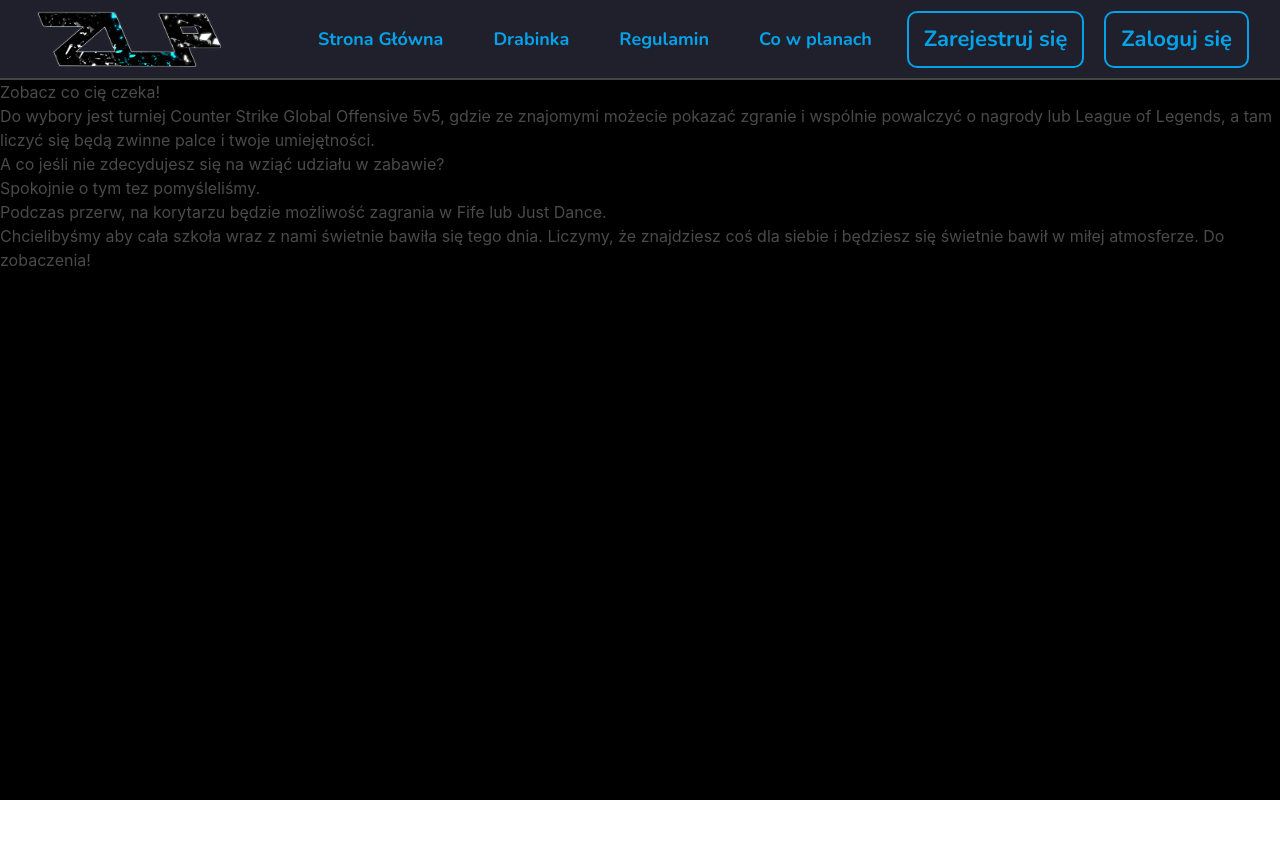
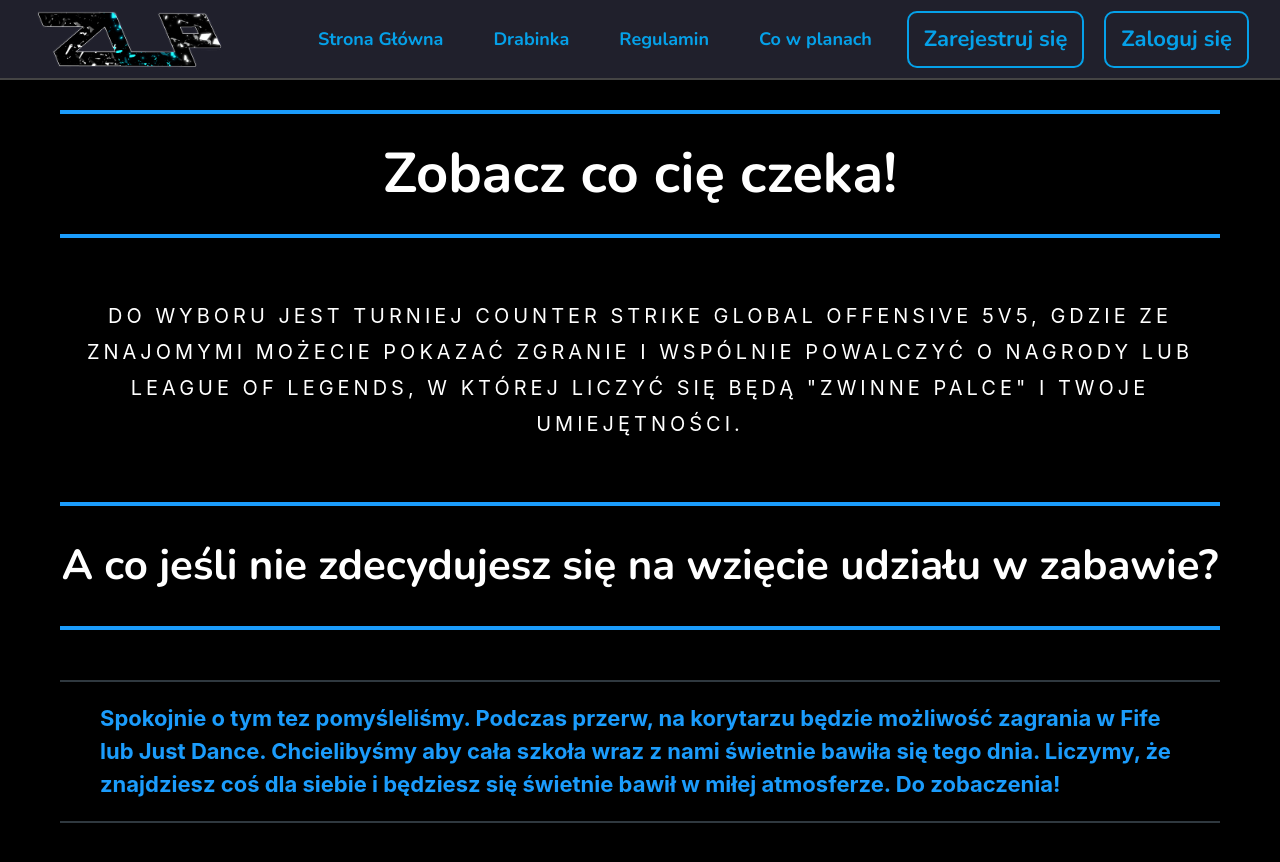
Before and after one commit to PatrickInFrontEnd/ZLP, a React (Create React App) app: page /plany in a window 1280 px wide. Before the commit the page ends 800 px from the top, so only its background shows below. Built offline with nearby package versions, Linux system fonts and the light colour scheme.

Commit message:
Styles added to Plans - page.

```diff
--- a/src/Components/BlueHeader.jsx
+++ b/src/Components/BlueHeader.jsx
@@ -5,10 +5,11 @@
   line-height: 80px;
   padding: 20px 0;
   margin: 0 auto 50px;
-  font-size: 56px;
+  font-size:${(props) => props.isFZ ? '42px' : '56px'};
   font-weight: 700;
   font-family:'Nunito','Montserrat','Arial','Sans-Serif';
   color: #fff;
   border-top: 4px solid #1b9cfc;
   border-bottom: 4px solid #1b9cfc;
+  text-align:center;
 `;
--- a/src/Components/Patrykcomp/MainPg.jsx
+++ b/src/Components/Patrykcomp/MainPg.jsx
@@ -24,12 +24,12 @@
             </GamesSection>
             <TournamentDescription>
               <Description>
-                Skoro odwiedziłeś tę strone to zakładam, że pewnie zamierzasz
-                wziać udział w tegorocznym ZLP. Chcesz udowodnić kto w tej
+                Skoro odwiedziłeś tę stronę to zakładam, że pewnie zamierzasz
+                wziąć udział w tegorocznym ZLP. Chcesz udowodnić kto w tej
                 szkole najlepiej włada myszką i klawiaturą? Nic prostszego.
               </Description>
               <Description>
-                W zakładce regulamin znajdziesz regulamin rozgrywek,nie jest on
+                W zakładce regulamin znajdziesz regulamin rozgrywek, nie jest on
                 skomplikowany, ale ma pomóc w uniknięciu problemów wywołanych
                 niedopowiedzeniami.
               </Description>
@@ -43,7 +43,7 @@
               </Description>
               <Description>
                 Drabinka - nic prostszego, w tej zakładce znajdować się będzie
-                grafika przedstawiająca wszystkie drużyny biorące udział w
+                tabela przedstawiająca wszystkie drużyny biorące udział w
                 zawodach w grze CS:GO i ich drogę do wielkiego finału.
               </Description>
               <NavLink to="/rejestracja">
--- /dev/null
+++ b/src/Components/SHeader.jsx
@@ -0,0 +1,12 @@
+import styled from 'styled-components';
+import { Colors } from './Colors';
+import { Header } from './Header';
+
+export const SHeader = styled(Header)`
+            border:none;
+            line-height:180%;
+            width:100%;
+            font-size:20px;
+            margin-bottom:50px;
+            color:${Colors.white};
+        `;
--- a/src/pages/PlansPage.jsx
+++ b/src/pages/PlansPage.jsx
@@ -1,13 +1,18 @@
 import React, { Component } from 'react';
 import styled from "styled-components";
+import { Colors } from './../Components/Colors';
+import { SHeader } from './../Components/SHeader';
+import { BlueHeader } from './../Components/BlueHeader';
+import { P } from './../Components/P';
 
-const Container = styled.div``;
-const Wrapper = styled.div``;
+const Container = styled.div`
+    width:100%;
+    min-height:calc(100vh -80px);
+    padding:30px 60px 1px;
+    color:${Colors.white};
+`;
 const MediaWrapper = styled.div``;
 const Games = styled.div``;
-const H1 = styled.h1``;
-const H2 = styled.h2``;
-const P = styled.p``;
 
 class PlansPage extends Component {
     state = {}
@@ -15,11 +20,8 @@
         return (
 
             <Container>
-                <Wrapper>
-                    <H1>Zobacz co cię czeka!</H1>
-                    <P>Do wybory jest turniej Counter Strike Global Offensive 5v5, gdzie ze znajomymi możecie pokazać zgranie i
-                        wspólnie powalczyć o nagrody lub League of Legends, a tam liczyć się będą zwinne palce i twoje
-                umiejętności.</P>
+                <BlueHeader>Zobacz co cię czeka!</BlueHeader>
+                <SHeader>Do wyboru jest turniej Counter Strike Global Offensive 5v5, gdzie ze znajomymi możecie pokazać zgranie i wspólnie powalczyć o nagrody lub League of Legends, w której liczyć się będą "zwinne palce" i twoje umiejętności.</SHeader>
                 <MediaWrapper>
                     <Games>
                     </Games>
@@ -30,12 +32,11 @@
                     <Games>
                     </Games>
                 </MediaWrapper>
-                    <H2>A co jeśli nie zdecydujesz się na wziąć udziału w zabawie?</H2>
-                    <P>Spokojnie o tym tez pomyśleliśmy. </P>
-                    <P>Podczas przerw, na korytarzu będzie możliwość zagrania w Fife lub Just Dance.</P>
-                    <P>Chcielibyśmy aby cała szkoła wraz z nami świetnie bawiła się tego dnia. Liczymy, że znajdziesz coś dla
+                <BlueHeader isFZ>A co jeśli nie zdecydujesz się na wzięcie udziału w zabawie?</BlueHeader>
+                <P>Spokojnie o tym tez pomyśleliśmy.
+                Podczas przerw, na korytarzu będzie możliwość zagrania w Fife lub Just Dance.
+                Chcielibyśmy aby cała szkoła wraz z nami świetnie bawiła się tego dnia. Liczymy, że znajdziesz coś dla
                     siebie i będziesz się świetnie bawił w miłej atmosferze. Do zobaczenia!</P>
-                </Wrapper>
             </Container>
 
         );
--- a/src/pages/StatutePage.jsx
+++ b/src/pages/StatutePage.jsx
@@ -13,21 +13,23 @@
                 <MYBlueHeader>Teraz trochę formalności . . .</MYBlueHeader>
                 <SHeader>Jeśli zdecydowałeś się na udział w turnieju, musisz poznać kilka zasad zawartych w tym regulaminie. Pozwoli to na miłą rozgrywkę bez niepotrzebnych niedomówień.</SHeader>
                 <StatuteHeader>Podstawowe zasady turnieju :</StatuteHeader>
+                <P>
                     <MyP> 1. Udział w turnieju jest jednoznaczny z akceptacją niniejszego regulaminu.</MyP>
                     <MyP> 2. Obowiązuje zakaz obrażania i wyzywania przeciwników.</MyP>
                     <MyP> 3. Nad rozgrywkami będą czuwać administratorzy turnieju.</MyP>
-                <MyP> 4. Na final turnieju w Counter Stirke'a zakfalifikuje się 8 drużyn.</MyP>
+                    <MyP> 4. Na finał turnieju w Counter Stirke'a zakfalifikuje się 8 drużyn.</MyP>
                     <MyP> 5. Uczestnicy mogą przynieść swoją myszkę, klawiaturę, słuchawki i podkładkę w celu zapewnienia wyższego komfortu rozgrywki.</MyP>
-                <MyP> 6. Gramy na ustawieniach niskich w celu uzyskania płynności rozgrywki, a każdy proszony jest o przyniesienie ze sobą konfigurację, aby nie marnować na nią zbyt dużo czasu.</MyP>
+                    <MyP> 6. Gramy na ustawieniach niskich w celu uzyskania płynności rozgrywki, a każdy proszony jest o przyniesienie ze sobą konfiguracji, aby nie marnować na nią zbyt dużo czasu.</MyP>
                     <MyP> 7. Przed każdym meczem gracz będzie miał 20 minut na przygotowanie stanowiska.</MyP>
                     <MyP> 8. Każdy gracz jest zobowiązany do używania nicku oraz tagu drużyny wprowadzonego w formularzu zgłoszeniowym.</MyP>
+                </P>
                 <MYBlueHeader is100 isFZ>
                     Dla zawodników grających w Leauge of Legends
                 </MYBlueHeader>
-                <SHeader>Turniej rozgrywan jesty na mapie Howling Abyss. Grę wygrywa ten kto jako pierszy zabije swojego przeciwnika, wykończy setnego miniona lub zburzy przeciwną wieżę.
+                <SHeader>Turniej rozgrywany jest na mapie Howling Abyss. Grę wygrywa ten kto jako pierwszy zabije swojego przeciwnika, wykończy setnego miniona lub zburzy przeciwną wieżę.
                 </SHeader>
                 <MYBlueHeader is100 isFZ>Dla zawodników grających w Counter Strike</MYBlueHeader>
-                <SHeader>Mecze będą rozgrywane tylko na mapach z puli turniejowej. Każda drużyna podczas gry ma możliwość wykorzystania jednej pauzy, która trwa maksymalnie 5 minut. Gramy systemem BO1, w którym każda drużyna banuje 2 mapy, z pozostałych losowana jest mapa na której będzie prowadzona rozgrywka. Finał gramy w systemie BO3, a wybór map wygląda następująco: 1 drużyna banuje mapę, 2 drużyna banuje mapę, 1 drużyna wybiera mapę, 2 drużyna wybiera mapę, 1 drużyna banuje mapę, 2 drużyna banuje mapę. Trzecią mapą na której możliwa będzie rozgrywka jest ta która nie pozostała wybrana i wyrzucona.Jeżeli uczestnik łamie regulamin, jego drużyna będzie zdyskfalikowana.
+                <SHeader>Mecze będą rozgrywane tylko na mapach z puli turniejowej. Każda drużyna podczas gry ma możliwość wykorzystania jednej pauzy, która trwa maksymalnie 5 minut. Gramy systemem BO1, w którym każda drużyna banuje 2 mapy, z pozostałych losowana jest mapa na której będzie prowadzona rozgrywka. Finał gramy w systemie BO3, a wybór map wygląda następująco: 1 drużyna banuje mapę, 2 drużyna banuje mapę, 1 drużyna wybiera mapę, 2 drużyna wybiera mapę, 1 drużyna banuje mapę, 2 drużyna banuje mapę. Trzecią mapą na której możliwa będzie rozgrywka jest ta która nie pozostała wybrana i wyrzucona.Jeżeli uczestnik złamie regulamin, jego drużyna będzie zdyskfalifikowana.
                 </SHeader>
             </Wrapper>
         );
@@ -45,7 +47,7 @@
 const MYBlueHeader = styled(BlueHeader)`
             width:${(props) => props.is100 ? '100%' : '80%'};
             text-align:center;
-            font-size:${(props) => props.isFZ ? '42px' : ''};
+            font-size:${(props) => props.isFZ ? '42px' : '56px'};
         `;
 
 const SHeader = styled(Header)`
@@ -64,7 +66,7 @@
             font-weight:700;
             border-radius:0;
             border:none;
-            border-bottom:2px solid;
+            border-bottom:2px solid ${Colors.white};
 `;
 
 const MyP = styled(P)`
```
Lines whose indentation alone changed are shown as unchanged.
